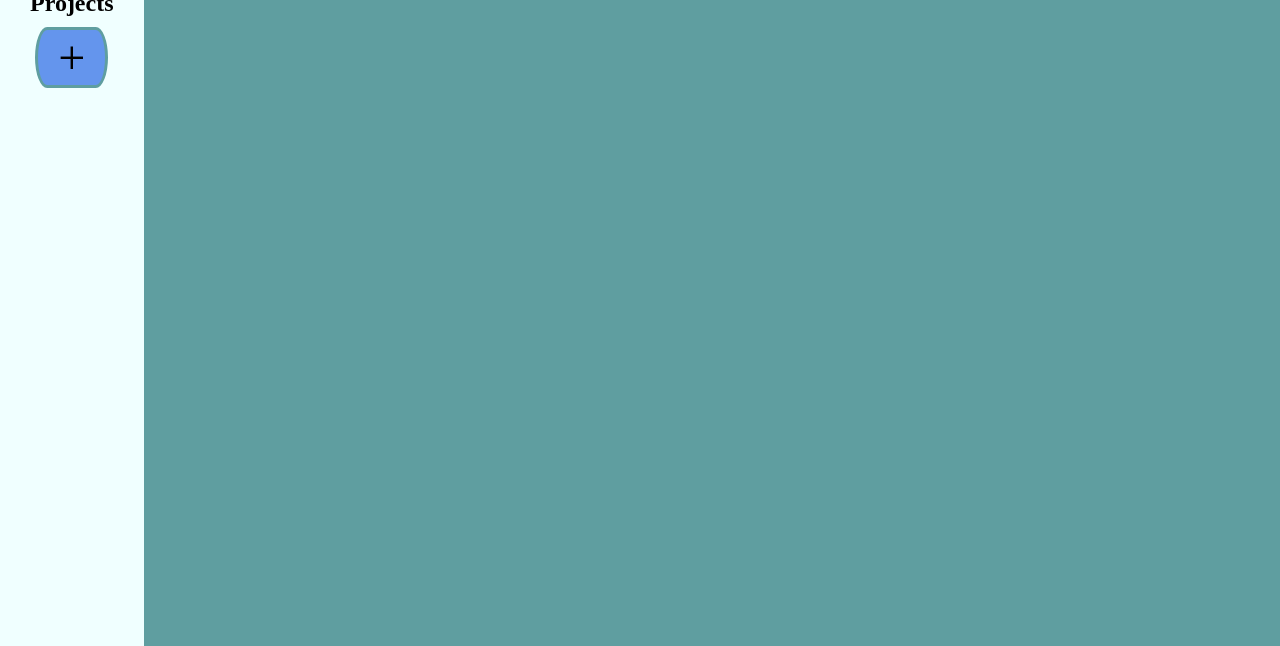
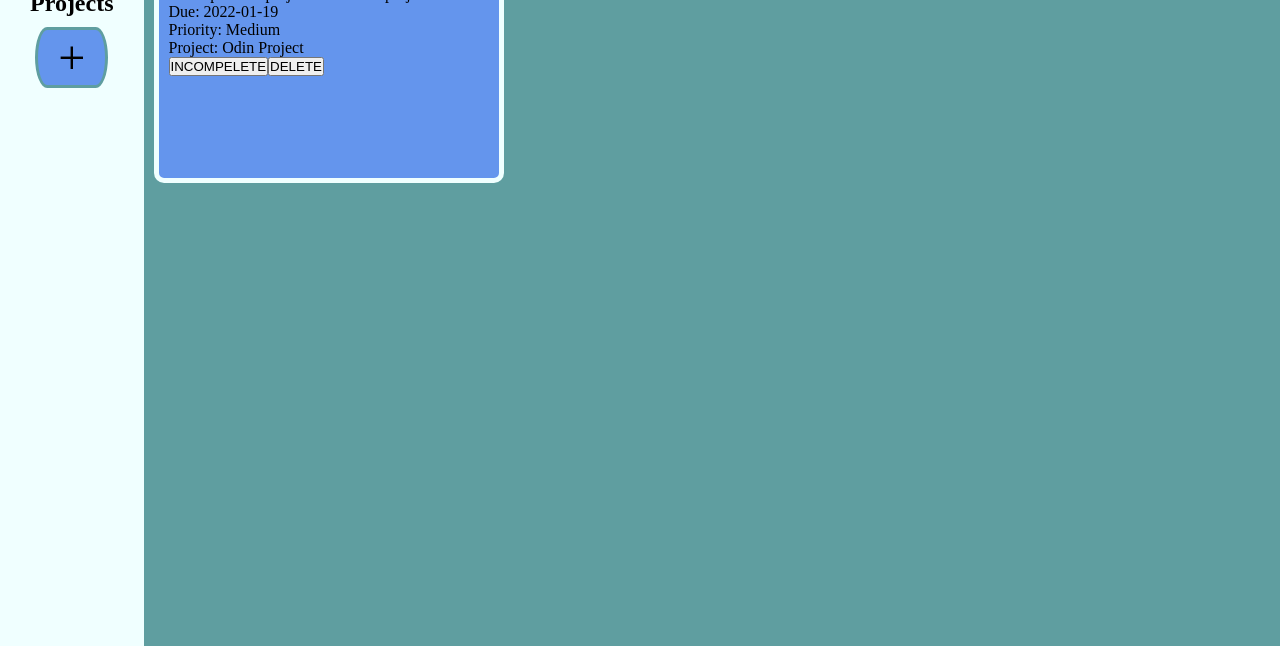
Before and after one commit to Servation/todo-project, a website built with webpack: page dist/index.html in a window 1280 px wide. Shown: the part 154-800 px from the top of the page. Built offline with nearby package versions, Linux system fonts and the light colour scheme.

Commit message:
added styles and complete button to todo

```diff
--- a/src/style.css
+++ b/src/style.css
@@ -35,6 +35,9 @@ html {
 }
 
 #main {
+  display: flex;
+  flex-wrap: wrap;
+  align-content: flex-start;
   grid-column-start: 2;
   grid-column-end: end;
   grid-row-start: 2;
@@ -107,6 +110,16 @@ textarea {
   gap: 10px;
 }
 
+.singleTodo {
+  background-color: cornflowerblue;
+  height: 250px;
+  width: 350px;
+  margin: 10px;
+  padding: 10px;
+  border: 5px solid azure;
+  border-radius: 10px;
+}
+
 @media screen and (max-width: 700px) {
   .box {
     width: 70%;
--- a/src/todo.js
+++ b/src/todo.js
@@ -1,11 +1,20 @@
 class Todo {
-    constructor(title, description, dueDate, priority, project, todoID) {
-        this.title = title
-        this.description = description
-        this.dueDate = dueDate
-        this.priority = priority
-        this.project = project
-        this.todoID = todoID
+    constructor(title, description, dueDate, priority, project, todoID, complete = false) {
+        this.title = title;
+        this.description = description;
+        this.dueDate = dueDate;
+        this.priority = priority;
+        this.project = project;
+        this.todoID = todoID;
+        this.complete = complete;
+    }
+
+    toggleComplete() {
+        if (this.complete) {
+            this.complete = false;
+        } else {
+            this.complete = true;
+        }
     }
 }
 
--- a/src/ui.js
+++ b/src/ui.js
@@ -1,10 +1,9 @@
 import Todo from "./todo";
 
-const todoArr = [];
+let todoArr = [];
 let TodoCounter = 0;
 
 export function addToDoFromEl() {
-    console.log("working");
     const titleEl = document.getElementById("title");
     const closeEl = document.getElementsByClassName("close");
     let close = closeEl[0];
@@ -17,7 +16,6 @@ export function addToDoFromEl() {
     if (valid) {
         addTodoToArray(title, description, dueDate, priority, project, TodoCounter);
         close.click();
-        console.log(todoArr);
         TodoCounter++;
         titleEl.style.backgroundColor = "white";
     } else {
@@ -39,8 +37,6 @@ function addTodoToArray(title, descrip, date, prio, proj, count) {
 
 function createSingleTodoContent(title, desc, date, prio, proj, count) {
     let todoContentEl = document.createElement("div");
-    todoContentEl.setAttribute("id", String(count));
-    todoContentEl.setAttribute("class", "singleTodo")
     let titleEl = document.createElement("h1");
     titleEl.textContent = title;
     titleEl.setAttribute("class", "todoTitle");
@@ -67,26 +63,53 @@ function createSingleTodoContent(title, desc, date, prio, proj, count) {
         projEl.setAttribute("class", "todoProjec");
         todoContentEl.appendChild(projEl);
     }
-
     return todoContentEl;
 }
 
 export function showAllTodo() {
-    const mainEl = document.getElementById("main")
+    const mainEl = document.getElementById("main");
     while (mainEl.firstChild) {
         mainEl.removeChild(mainEl.lastChild);
     }
     todoArr.forEach(element => {
+        let container = document.createElement("div");
+        container.setAttribute("id", String(element.todoID));
+        container.setAttribute("class", "singleTodo")
         let title = element.title;
         let description = element.description;
         let dueDate = element.dueDate;
         let prio = element.priority;
         let project = element.project;
-        mainEl.appendChild(createSingleTodoContent(title, description, dueDate, prio, project));
+        let id = element.todoID
+        let completeButton = document.createElement("button");
+        completeButton.textContent = "INCOMPELETE";
+        if (element.complete) {
+            container.style.backgroundColor = "gray"
+            completeButton.textContent = "COMPELETED";
+        } else {
+            container.style.backgroundColor = "cornflowerblue"
+            completeButton.textContent = "INCOMPELETE";
+        }
+        completeButton.addEventListener("click", () => {
+            element.toggleComplete();
+            showAllTodo();
+        })
+        let deleteButton = document.createElement("button");
+        deleteButton.textContent = "DELETE";
+        deleteButton.addEventListener("click", () => {
+            todoArr = todoArr.filter((obj) => {
+                return obj.todoID !== element.todoID;
+            });
+            showAllTodo();
+        })
+        container.appendChild(createSingleTodoContent(title, description, dueDate, prio, project, id))
+        container.appendChild(completeButton);
+        container.appendChild(deleteButton);
+        mainEl.appendChild(container);
     });
 
 }
 
 (() => {
-    addTodoToArray("Todo project", "", "", "Medium", "Odin Project", 1290129)
+    addTodoToArray("Todo project", "A project from Odin project", "2022-01-19", "Medium", "Odin Project", 1290129)
 })()
```
Also changed, not shown: dist/main.js.
